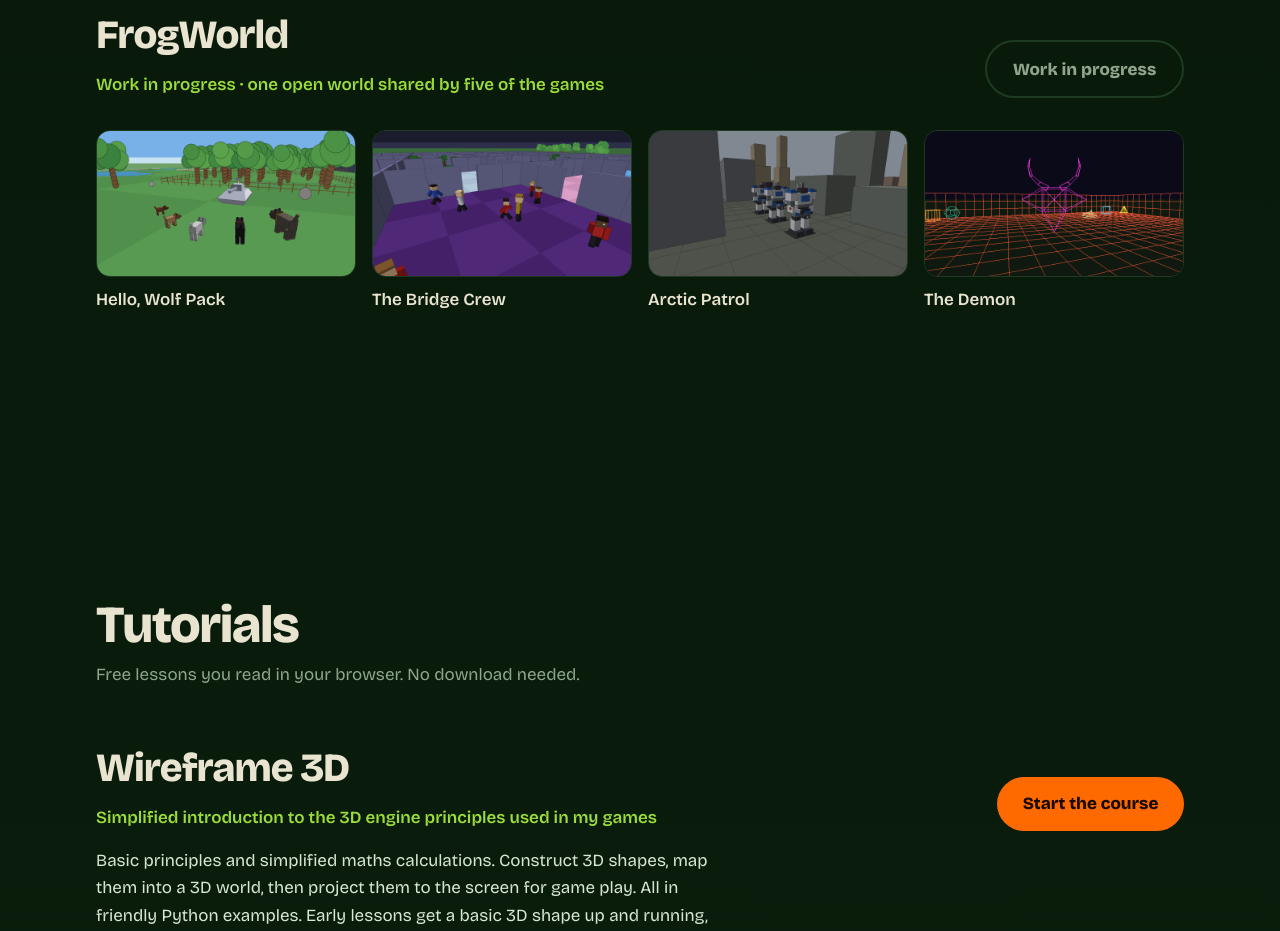
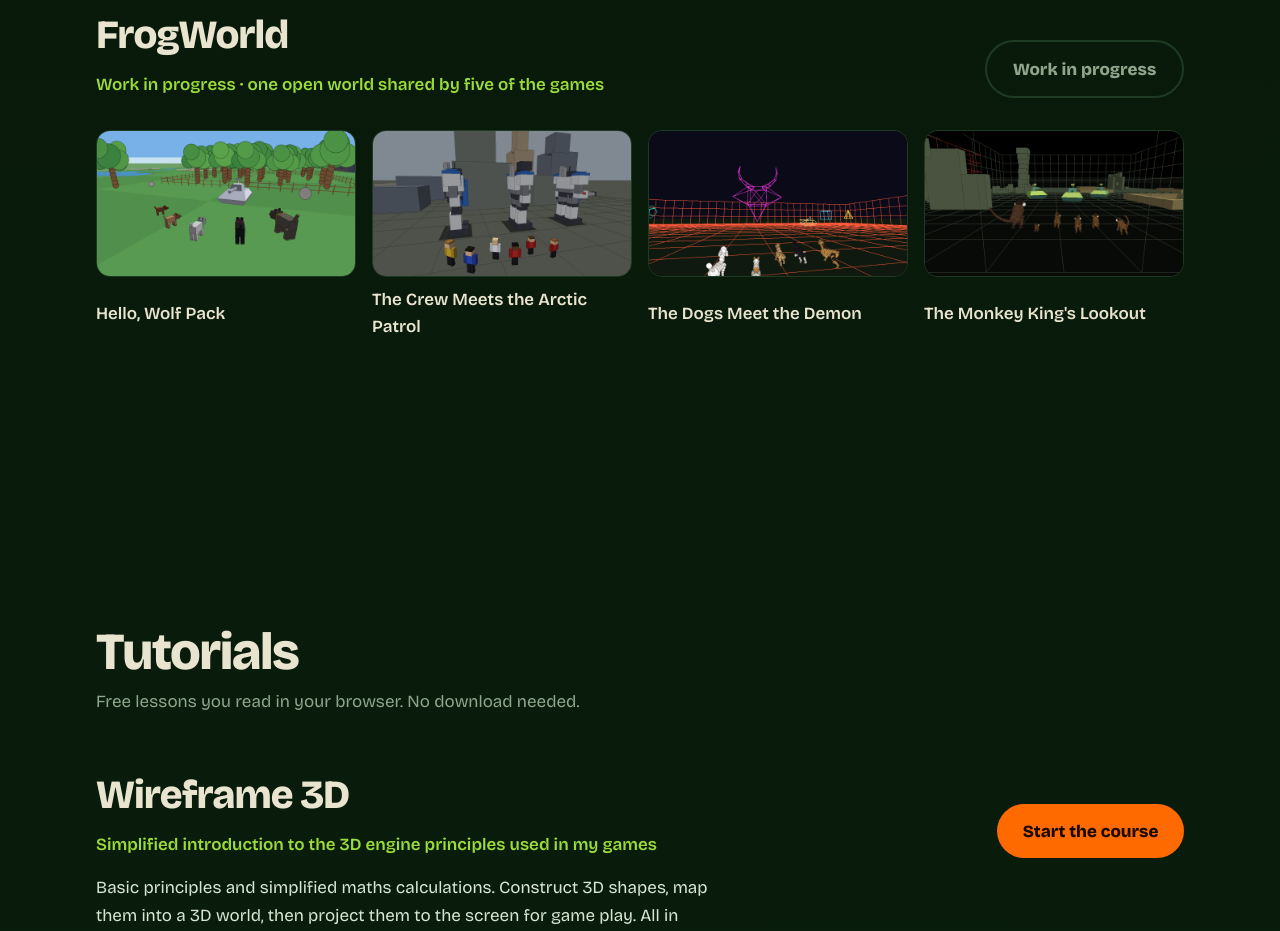
Before and after one commit to FrogMort-33/Downloads, a plain HTML site: page index.html in a window 1280 px wide. Shown: the part 6369-7300 px from the top of the page. Drawn offline with nearby package versions, Linux system fonts and the light colour scheme.

Commit message:
FrogWorld card draft: crossover scenes (Enda's picks)

```diff
--- a/index.html
+++ b/index.html
@@ -473,16 +473,16 @@
             <figcaption>Hello, Wolf Pack</figcaption>
           </figure>
           <figure class="titled">
-            <div class="shot"><img src="images/frogworld-bridge-crew.png" alt="The Blocko bridge crew in red, blue and gold shirts walking round their purple garden room" loading="lazy"></div>
-            <figcaption>The Bridge Crew</figcaption>
+            <div class="shot"><img src="images/frogworld-crew-meets-patrol.png" alt="The Blocko bridge crew in red, blue and gold shirts standing in a Mech City street, watching three white and blue arctic mechs march past" loading="lazy"></div>
+            <figcaption>The Crew Meets the Arctic Patrol</figcaption>
           </figure>
           <figure class="titled">
-            <div class="shot"><img src="images/frogworld-arctic-patrol.png" alt="Three white and blue arctic mechs marching in a column down a street between the grey towers of Mech City" loading="lazy"></div>
-            <figcaption>Arctic Patrol</figcaption>
+            <div class="shot"><img src="images/frogworld-dogs-meet-demon.png" alt="Five dogs from Adventure Park walking across the glowing orange grid of the Wireframe Warfare arena towards a giant horned pink wireframe demon" loading="lazy"></div>
+            <figcaption>The Dogs Meet the Demon</figcaption>
           </figure>
           <figure class="titled">
-            <div class="shot"><img src="images/frogworld-the-demon.png" alt="A giant horned wireframe demon glowing pink over the orange grid of the Wireframe Warfare arena, with wireframe shapes behind it" loading="lazy"></div>
-            <figcaption>The Demon</figcaption>
+            <div class="shot"><img src="images/frogworld-monkeys-over-canyon.png" alt="The Monkey King and his monkeys on the edge of the Tank Canyons, watching three green tanks among the ruins" loading="lazy"></div>
+            <figcaption>The Monkey King's Lookout</figcaption>
           </figure>
         </div>
       </article>
```
Also changed, not shown: images/frogworld-arctic-patrol.png (deleted), images/frogworld-bridge-crew.png (deleted), images/frogworld-crew-meets-patrol.png (added), images/frogworld-dogs-meet-demon.png (added), images/frogworld-monkeys-over-canyon.png (added), images/frogworld-the-demon.png (deleted).
